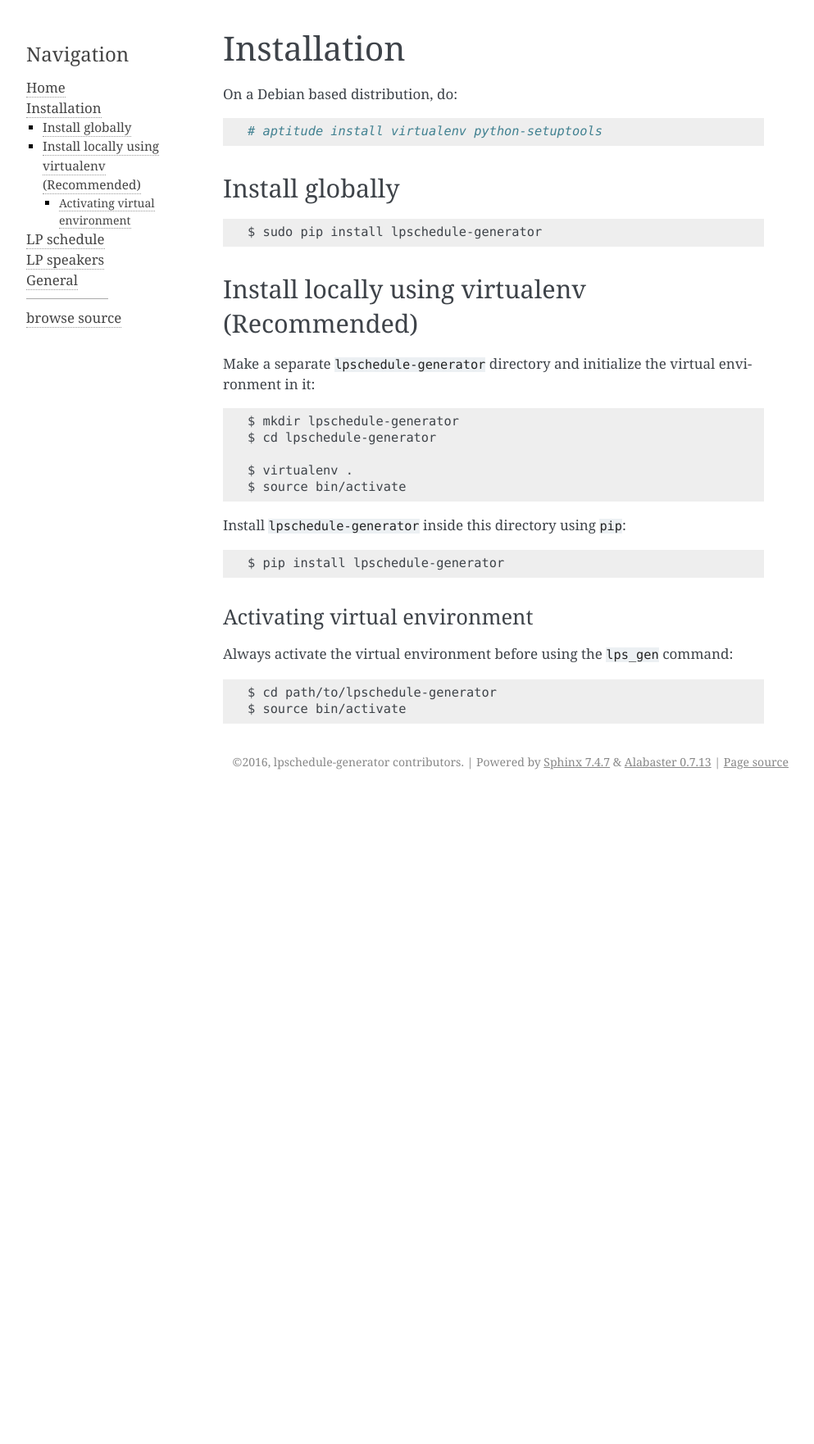
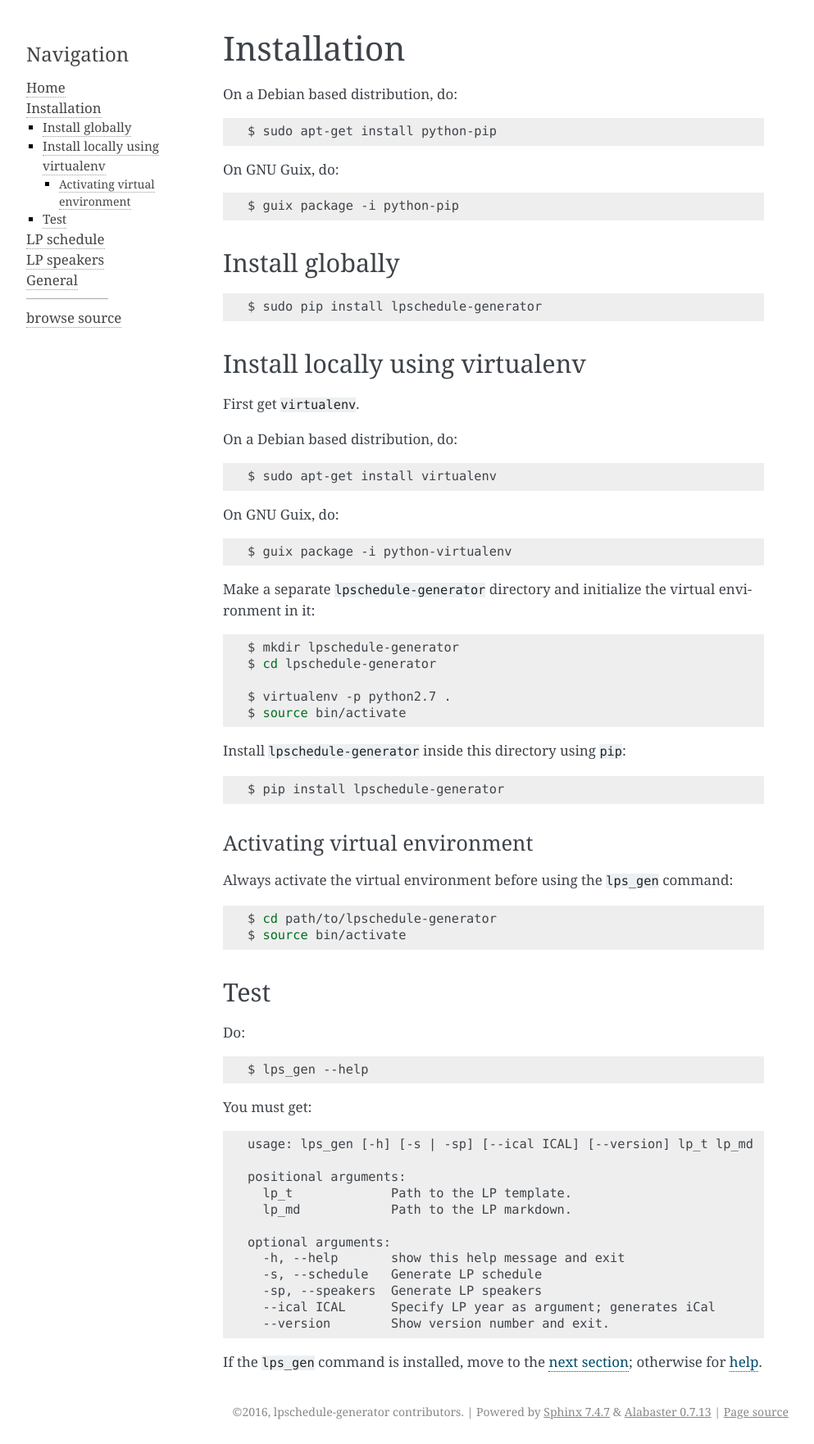
Before and after one commit to r5d/lpschedule-generator, a Sphinx documentation site: the page built from docs/install/index.rst, in a window 1280 px wide. Shown: the whole page at 82% size, without its empty margins (148-1141 px from the left). Built offline with Sphinx 7.4.7, drawn with Linux system fonts in a browser that asks for light colours; before the commit the page ends 969 px from its top, so only the background shows below that.

Commit message:
update docs/install/index.rst

```diff
--- a/docs/install/index.rst
+++ b/docs/install/index.rst
@@ -1,9 +1,16 @@
+.. highlight:: shell
+
 Installation
 ------------
 
 On a Debian based distribution, do::
 
-  # aptitude install virtualenv python-setuptools
+  $ sudo apt-get install python-pip
+
+On GNU Guix, do::
+
+  $ guix package -i python-pip
+
 
 Install globally
 ~~~~~~~~~~~~~~~~
@@ -13,8 +20,18 @@ Install globally
    $ sudo pip install lpschedule-generator
 
 
-Install locally using virtualenv (Recommended)
-~~~~~~~~~~~~~~~~~~~~~~~~~~~~~~~~~~~~~~~~~~~~~~
+Install locally using virtualenv
+~~~~~~~~~~~~~~~~~~~~~~~~~~~~~~~~
+
+First get ``virtualenv``.
+
+On a Debian based distribution, do::
+
+  $ sudo apt-get install virtualenv
+
+On GNU Guix, do::
+
+  $ guix package -i python-virtualenv
 
 Make a separate ``lpschedule-generator`` directory and initialize the
 virtual environment in it::
@@ -22,7 +39,7 @@ virtual environment in it::
   $ mkdir lpschedule-generator
   $ cd lpschedule-generator
 
-  $ virtualenv .
+  $ virtualenv -p python2.7 .
   $ source bin/activate
 
 Install ``lpschedule-generator`` inside this directory using ``pip``::
@@ -37,3 +54,32 @@ command::
 
    $ cd path/to/lpschedule-generator
    $ source bin/activate
+
+
+Test
+~~~~
+
+Do::
+
+  $ lps_gen --help
+
+.. highlight:: text
+
+You must get::
+
+  usage: lps_gen [-h] [-s | -sp] [--ical ICAL] [--version] lp_t lp_md
+
+  positional arguments:
+    lp_t             Path to the LP template.
+    lp_md            Path to the LP markdown.
+
+  optional arguments:
+    -h, --help       show this help message and exit
+    -s, --schedule   Generate LP schedule
+    -sp, --speakers  Generate LP speakers
+    --ical ICAL      Specify LP year as argument; generates iCal
+    --version        Show version number and exit.
+
+If the ``lps_gen`` command is installed, move to the :ref:`next
+section <lps-doc-sec-schedule>`; otherwise for
+:ref:`lps-doc-sec-help`.
```
